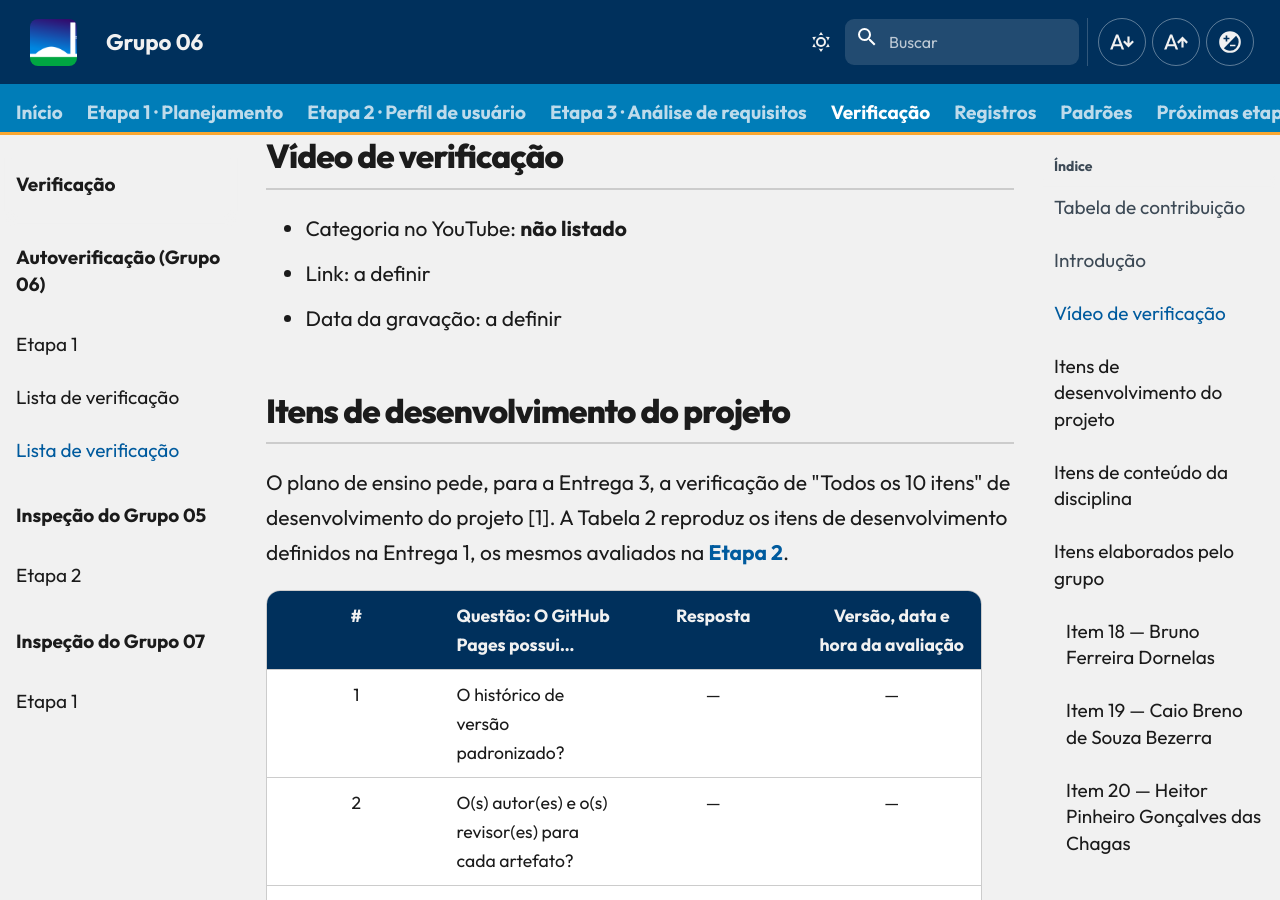
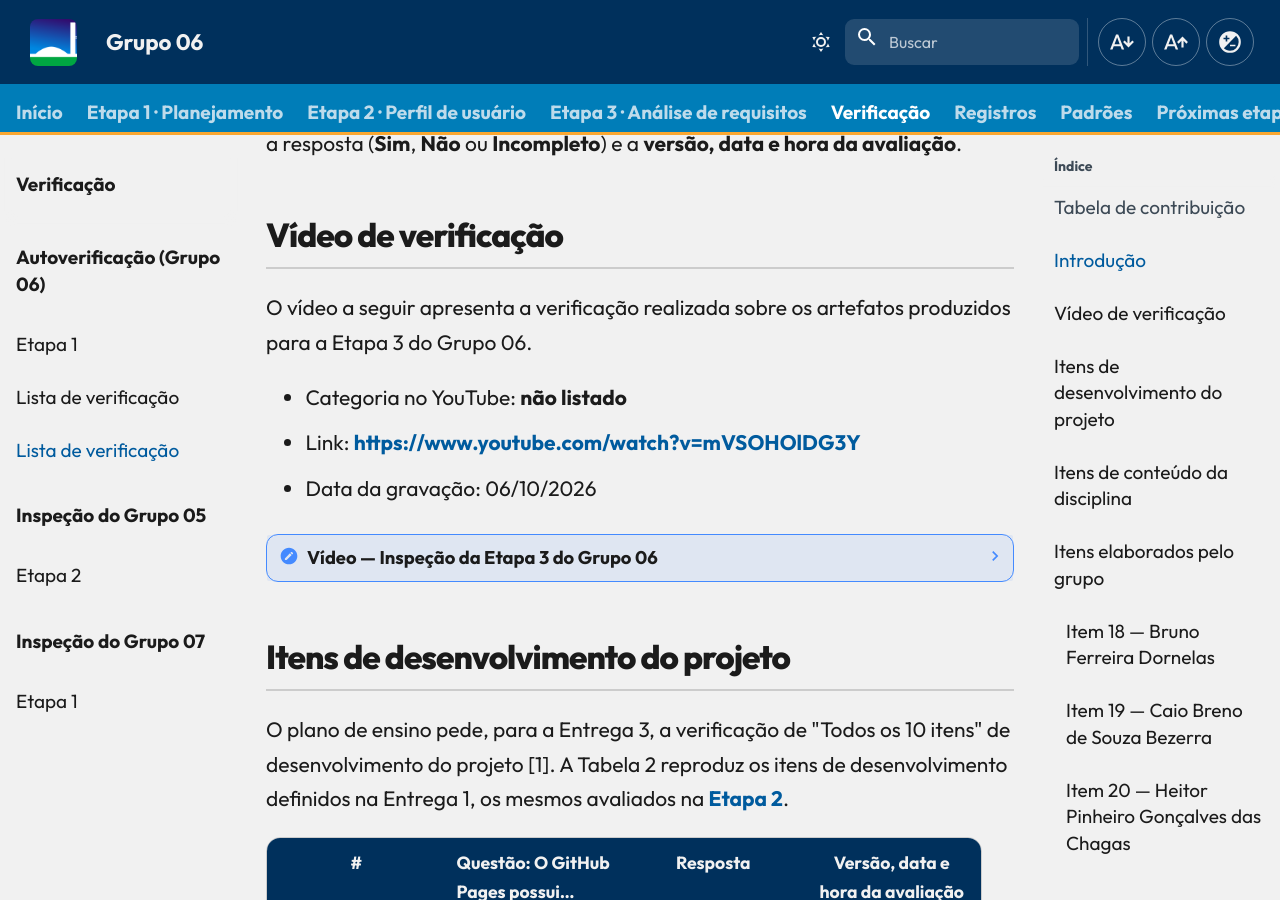
Before and after one commit to Interacao-Humano-Computador/2026.2-Grupo06, an MkDocs documentation site: the page built from docs/verificacao/grupo-06/etapa-3/lista-verificacao.md, in a window 1280 px wide and 900 px high, scrolled down 1830 px. Built offline with MkDocs 1.6.1 and Material for MkDocs 9.7.7, drawn with Linux system fonts in a browser that asks for light colours; comment, search, counter and statistics services are not loaded; some of the changed text lies outside the part shown.

Commit message:
docs(verificacao): adiciona video de inspecao da etapa 3 do grupo 06

```diff
--- a/docs/verificacao/grupo-06/etapa-3/lista-verificacao.md
+++ b/docs/verificacao/grupo-06/etapa-3/lista-verificacao.md
@@ -10,6 +10,7 @@
 | --- | --- | --- |
 | [Luís Henrique Luna de Arruda](https://github.com/Donnk61) | Transposição da lista oficial da Etapa 3 do plano de ensino | [Desenvolvimento](lista-verificacao.md#itens-de-desenvolvimento-do-projeto) e [Conteúdo](lista-verificacao.md#itens-de-conteudo-da-disciplina) |
 | [Bruno Ferreira Dornelas](https://github.com/brunnf) | Estrutura dos itens adicionais e elaboração do item 18 | [Itens elaborados pelo grupo](#itens-elaborados-pelo-grupo) |
+| [Bruno Ferreira Dornelas](https://github.com/brunnf) | Publicação do vídeo de verificação da etapa | [Vídeo](lista-verificacao.md#video-de-verificacao) |
 | [Caio Breno de Souza Bezerra](https://github.com/CaioBezerra-Dev) | Elaboração do item 19 sobre possibilidades e limitações da plataforma como insumo das metas | [Item 19](#item-19-caio-breno-de-souza-bezerra) |
 | [Heitor Pinheiro Gonçalves das Chagas](https://github.com/Heitorovski01) | Elaboração do item 20 sobre rastreabilidade e design rationale no guia de estilo | [Item 20](#item-20-heitor-pinheiro-goncalves-das-chagas) |
 | [Luís Henrique Luna de Arruda](https://github.com/Donnk61) | Elaboração do item 22 sobre a explicação e a manifestação dos tópicos dos princípios gerais | [Item 22](#item-22-luis-henrique-luna-de-arruda) |
@@ -25,9 +26,25 @@
 
 ## Vídeo de verificação
 
+O vídeo a seguir apresenta a verificação realizada sobre os artefatos produzidos para a Etapa 3 do Grupo 06.
+
 - Categoria no YouTube: **não listado**
-- Link: a definir
-- Data da gravação: a definir
+- Link: [https://www.youtube.com/watch?v=mVSOHOlDG3Y](https://www.youtube.com/watch?v=mVSOHOlDG3Y)
+- Data da gravação: 06/10/2026
+
+??? note "Vídeo — Inspeção da Etapa 3 do Grupo 06"
+
+    <div style="position: relative; width: 100%; padding-bottom: 56.25%; margin: 1.5rem 0; height: 0; overflow: hidden; border-radius: 0.8rem; box-shadow: 0 8px 24px rgba(10, 35, 66, 0.12);">
+      <iframe
+        loading="lazy"
+        style="position: absolute; top: 0; left: 0; width: 100%; height: 100%; border: 0;"
+        src="https://www.youtube-nocookie.com/embed/mVSOHOlDG3Y"
+        title="Inspeção da Etapa 3 do Grupo 06"
+        allow="accelerometer; autoplay; clipboard-write; encrypted-media; gyroscope; picture-in-picture; web-share"
+        referrerpolicy="strict-origin-when-cross-origin"
+        allowfullscreen>
+      </iframe>
+    </div>
 
 ## Itens de desenvolvimento do projeto
 
@@ -217,6 +234,7 @@
 | `1.2` | 05/10/2026 | Adiciona o item 20 sobre rastreabilidade e design rationale no guia de estilo, com referência e recorte da página 283 do livro | [Heitor Pinheiro Gonçalves das Chagas](https://github.com/Heitorovski01) | [Bruno Ferreira Dornelas](https://github.com/brunnf) |
 | `1.3` | 06/10/2026 | Adiciona o item 22 sobre a explicação e a manifestação dos tópicos dos princípios gerais no site avaliado | [Luís Henrique Luna de Arruda](https://github.com/Donnk61) | [Caio Breno de Souza Bezerra](https://github.com/CaioBezerra-Dev) |
 | `1.4` | 06/10/2026 | Adiciona o item 19 sobre possibilidades e limitações da plataforma como insumo das metas, com recortes das páginas 109–110 do livro, e renumera as figuras dos itens 20 e 21 | [Caio Breno de Souza Bezerra](https://github.com/CaioBezerra-Dev) | [Luís Henrique Luna de Arruda](https://github.com/Donnk61) |
+| `1.5` | 06/10/2026 | Inclusão da gravação da inspeção/verificação da Etapa 3 do Grupo 06 | [Bruno Ferreira Dornelas](https://github.com/brunnf) | [Caio Breno de Souza Bezerra](https://github.com/CaioBezerra-Dev) |
 
 ## Referências
 
```
